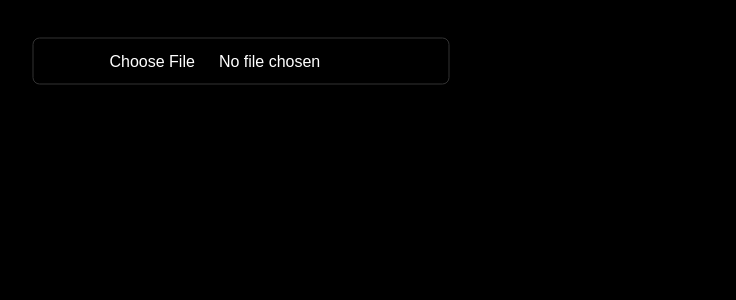
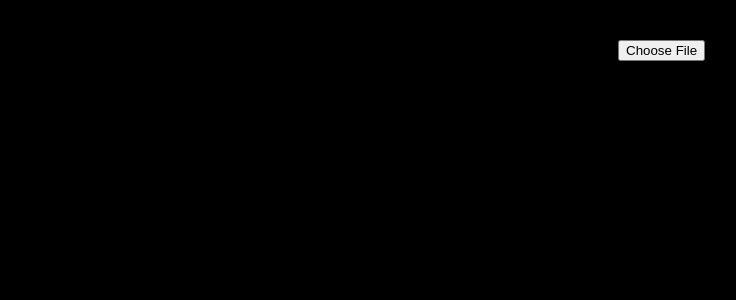
Before and after one commit to Jungyoonlim/Simulation, a React (Create React App) app in the folder simulation/: page / in a window 1280 px wide. Shown: the top 300 px of the page, without its empty margins (429-1165 px from the left). Built offline with nearby package versions, Linux system fonts and the light colour scheme.

Commit message:
two buttons to one button on displaypage

```diff
--- a/simulation/src/App.css
+++ b/simulation/src/App.css
@@ -56,36 +56,6 @@
   }
 }
 
-.choose-file-button{
-  position: absolute;
-  margin: 10px;
-  background: black;
-  display: inline-block;
-  outline: 0;
-  cursor: pointer;
-  border: 1px solid #333;
-  padding: 0 56px;
-  height: 45px;
-  line-height: 45px;
-  border-radius: 7px;
-  font-weight: 400;
-  font-size: 16px;
-  color: beige;
-  box-shadow: 0 4px 14px 0 rgba(0, 0, 0, 0.1);
-  transition: background 0.2s ease, color 0.2s ease, box-shadow 0.2s ease;
-  top: 50%;
-  left: 50%;
-  transform: translate(-50%, -50%);
-  color: white;
-}
-
-.choose-file-button:hover{
-  background: rgba(255, 255, 255, 0.9);
-  color: white;
-  border-color: #444;
-  box-shadow: 0 6px 20px 0 rgba(93, 93, 93, 0.23);
-}
-
 .back-button {
   align-self: flex-start;
   position: absolute;
@@ -95,7 +65,7 @@
   padding: 10px 20px;
   border: 1px solid #555;
   border-radius: 5px;
-  box-shadow: 0 0 10px #fff;
+  box-shadow: 0 0 10px #888;
   background-color: black;
   color: white;
   font-size: 16px;
@@ -103,18 +73,6 @@
   z-index: 10;
 }
 
-input[type="file"]::file-selector-button {
-  background: #000;
-  color: #fff;
-  padding: 10px 20px;
-  border-radius: 5px;
-  border: none;
-  cursor: pointer;
-}
-
-input[type="file"]::file-selector-button:hover {
-  background: #111;
-}
 
 .app-container {
   background-color: black;
--- a/simulation/src/components/ModelDisplayPage/ModelDisplayPage.js
+++ b/simulation/src/components/ModelDisplayPage/ModelDisplayPage.js
@@ -1,4 +1,4 @@
-'./ModelDisplayPage'
+'./ModelDisplayPage.css';
 import React, { useEffect } from 'react';
 import { useNavigate } from 'react-router-dom';
 import SceneComponent from '../scene/scenecomponent';
@@ -17,6 +17,12 @@ function ModelDisplayPage({ modelFile, onObjectLoad }){
         // Note: Actual model loading logic will depend on how SceneComponent expects to receive and process the model
     }, [navigate]);
 
+    const handleFileChange = (e) => {
+        const file = e.target.files[0];
+        if (file && onObjectLoad) {
+            onObjectLoad(file); // Assuming onObjectLoad processes and displays the selected model
+        }
+    };
 
     const goBack = () => {
         navigate(-1); // Correct usage to go back to the previous page.
@@ -28,9 +34,9 @@ function ModelDisplayPage({ modelFile, onObjectLoad }){
                 <button onClick={goBack} className="back-button">Back to selection</button>
                 <input
                     type="file"
-                    onChange={(e) => onObjectLoad(e.target.files[0])}
+                    onChange={handleFileChange}
                     accept=".obj"
-                    className="choose-file-button"
+                    className="choose-file-button-display"
                 />
             </div>
         <SceneComponent modelPath={modelFile} onObjectLoad={onObjectLoad} />
--- a/simulation/src/components/ModelSelectionPage/ModelSelectionPage.css
+++ b/simulation/src/components/ModelSelectionPage/ModelSelectionPage.css
@@ -7,16 +7,42 @@
     align-items: center; /* Center horizontally */
     height: 100vh;
     width: 100vw;
+    color: white;
   }
 
-  /* Centers the title and button */
-  .header {
-    text-align: center; /* Center the text */
+.header {
+    width: 100%;
+    position: relative;
+    color: white;
+ }
+
+  /* Style for the choose file button */
+  .choose-file-button-selection {
+    position: center;
+    margin: 10px;
+    background: black;
+    display: inline-block;
+    outline: 0;
+    cursor: pointer;
+    border: 1px solid #333;
+    padding: 0 56px;
+    height: 45px;
+    line-height: 45px;
+    border-radius: 7px;
+    font-weight: 400;
+    font-size: 16px;
+    color: beige;
+    box-shadow: 0 4px 14px 0 rgba(0, 0, 0, 0.1);
+    transition: background 0.2s ease, color 0.2s ease, box-shadow 0.2s ease;
+    top: 50%;
+    left: 50%;
+    transform: translate(-50%, -50%);
+    color: white;
   }
 
-  /* Style for the choose file button */
-  .choose-file-button {
-    background-color: black; /* Black background */
-    color: white; /* White text */
-    /* Rest of your button styling */
+  .choose-file-button-selection:hover{
+    background: rgba(255, 255, 255, 0.9);
+    color: white;
+    border-color: #444;
+    box-shadow: 0 6px 20px 0 rgba(93, 93, 93, 0.23);
   }
--- a/simulation/src/components/ModelSelectionPage/ModelSelectionPage.js
+++ b/simulation/src/components/ModelSelectionPage/ModelSelectionPage.js
@@ -1,4 +1,4 @@
-'./ModelSelectionPage'
+'./ModelSelectionPage.css';
 import React from 'react';
 import { useNavigate } from 'react-router-dom';
 
@@ -20,7 +20,7 @@ function ModelSelectionPage({ setModelFile }){
                 type="file"
                 onChange={(e) => handleFileSelect(e.target.files[0])}
                 accept=".obj"
-                className="choose-file-button"
+                className="choose-file-button-selection"
                 />
             </div>
         </div>
--- a/simulation/src/components/scene/scenecomponent.js
+++ b/simulation/src/components/scene/scenecomponent.js
@@ -49,6 +49,8 @@ function SceneComponent({ modelPath, onObjectLoad }) {
 
   useEffect(() => {
     const container = mountRef.current;
+
+    // Append the renderer's DOM element to the container only if it's not already there.
     if (container){
       renderer.setSize(window.innerWidth, window.innerHeight);
       container.appendChild(renderer.domElement);
@@ -134,7 +136,10 @@ function SceneComponent({ modelPath, onObjectLoad }) {
       // Return a cleanup function to remove the renderer's DOM element when the component unmounts.
       return () => {
         controls.dispose();
-        container.removeChild(renderer.domElement);
+
+        if (container && container.contains(renderer.domElement)){
+          container.removeChild(renderer.domElement);
+        }
       };
     }
   }, [modelPath, onObjectLoad]); // The array here lists dependencies which, when changed, will re-run the effect.
@@ -167,14 +172,8 @@ function SceneComponent({ modelPath, onObjectLoad }) {
     return (
       <div ref={mountRef} style={{ width: '100%', height: '100vh' }}>
         {error && <div className="error-message">{error}</div>}
-      <input
-        type="file"
-        onChange={handleLoadObject}
-        accept=".obj"
-        className="choose-file-button"
-      />
     </div>
-);
+    );
 }
 
 
```
Also changed, not shown: simulation/src/components/ModelDisplayPage/ModelDisplayPage.css (+59 -3 lines).
